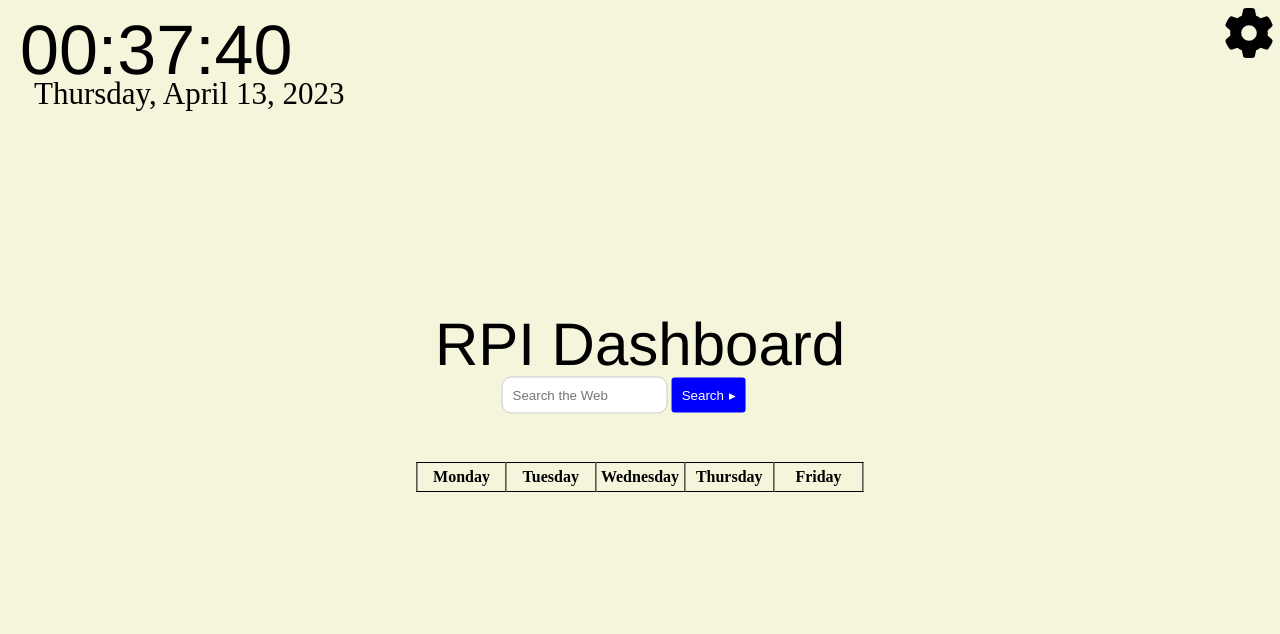
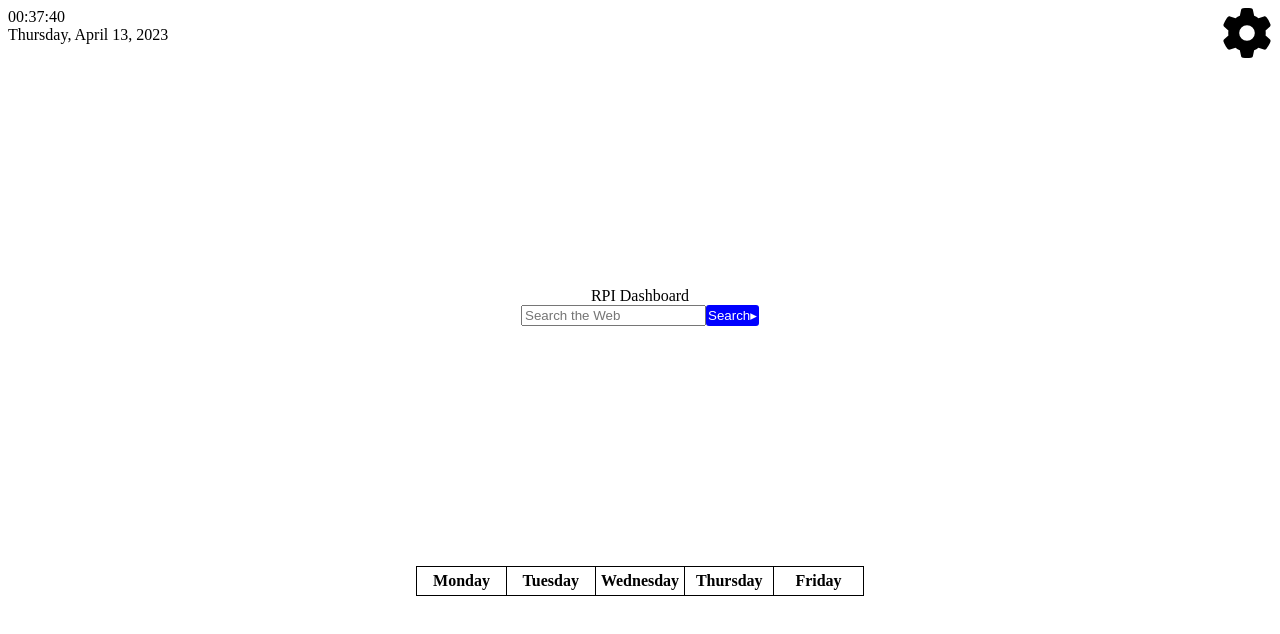
Before and after one commit to PythonCoderAS/ITWS1100S23Team06, a website: page code/index.html in a window 1280 px wide. Drawn offline with nearby package versions, Linux system fonts and the light colour scheme.

Commit message:
Use a grid system

```diff
--- a/code/css/dashboard.css
+++ b/code/css/dashboard.css
@@ -66,18 +66,58 @@ h1 {
     position: static;
 
 }
-
-/* CSS for 5 day schedule, will hold a ul in each table header*/
-.schedule {
-    width: 50%;
-    height: 50%;
+button {
+    background-color: blue;
+    color: white;
+    padding: 2px;
+    border: none;
+    border-radius: 3px;
+    cursor: pointer;
 }
+#dashboard {
+    display: grid;
+    grid-template-columns: 1fr 1fr;
+    grid-template-rows: repeat(2, 33vh);
+    gap: 15px;
+}
+#dashboard #datetime {
+    grid-column: 1;
+    grid-row: 1;
+}
+#dashboard #settingsGearDiv {
+    grid-column: 2;
+    grid-row: 1;
+    text-align: right;
+}
+#settingsGear {
+    width: 50px;
+    height: 50px;
+}
+#center-data {
+    grid-column: 1 / -1;
+    grid-row: 2;
+    display: flex;
+    flex-wrap: wrap;
+    flex-direction: column;
+    width: 100%;
+}
+#center-data > * {
+    display: flex;
+    align-self: center;
+}
+#schedule {
+    grid-column: 1 / -1;
+    grid-row: -1;
+    display: flex;
+    flex-wrap: wrap;
+    flex-direction: column;
+    width: 100%;
+}
+#schedule > * {
+    align-self: center;
+}
+/* CSS for 5 day schedule*/
 .schedule table {
-    position: absolute;
-    margin: 0;
-    top: 60%;
-    left: 50%;
-    transform: translate(-50%, -60%);
     border: 1px solid black;
     border-collapse: collapse;
 }
@@ -103,14 +143,14 @@ h1 {
 /* End of schedule css =======================================*/
 
 /* Sections for settings button */
-.settings {
+/* .settings {
     position: absolute;
     margin: 0;
     right: 0.5%;
-}
+} */
 /* End of settings Button ======*/
 /* Copy-pasting inline styles from index.html */
-body{
+/* body{
     background-color: beige;
 }
 .time {
@@ -173,14 +213,6 @@ body{
     margin-bottom: 16px;
     resize: vertical;
 }
-button {
-    background-color: blue;
-    color: white;
-    padding: 2px;
-    border: none;
-    border-radius: 3px;
-    cursor: pointer;
-}
 #searchButton {
     padding: 10px;
 }
@@ -193,4 +225,4 @@ button {
 #settingsGear {
     width: 50px;
     height: 50px;
-}
+} */
--- a/code/index.html
+++ b/code/index.html
@@ -10,18 +10,20 @@
     </head>
     <body>
         <main id="dashboard">
+            <div class="datetime" id="datetime">
                 <div class="time" id="time">HH:MM:SS</div>
                 <div class="date" id="date">Monday, April 14, 2023</div>
+            </div>
+            <div id="center-data">
                 <div class="dashTitle">RPI Dashboard</div>
                 <div class="dashSubTitle" id="nextCourse"></div>
-            <!-- <div class="searchBar">Search Bar</div> -->
-
                 <form id="searchBarForm" action="https://www.google.com/search" method="get">
                     <input type="text" id="queryInput" name="q" placeholder="Search the Web">
                     <button type="submit" id="searchButton">Search<span>&#9656;</span></button>
                 </form>
+            </div>
 
-            <div class="settings clickable">
+            <div class="settings clickable" id="settingsGearDiv">
                 <img src="images/icons/gear-solid.svg" id="settingsGear">
             </div>
             <div class="schedule" id="schedule">
```
Lines whose indentation alone changed are shown as unchanged.
